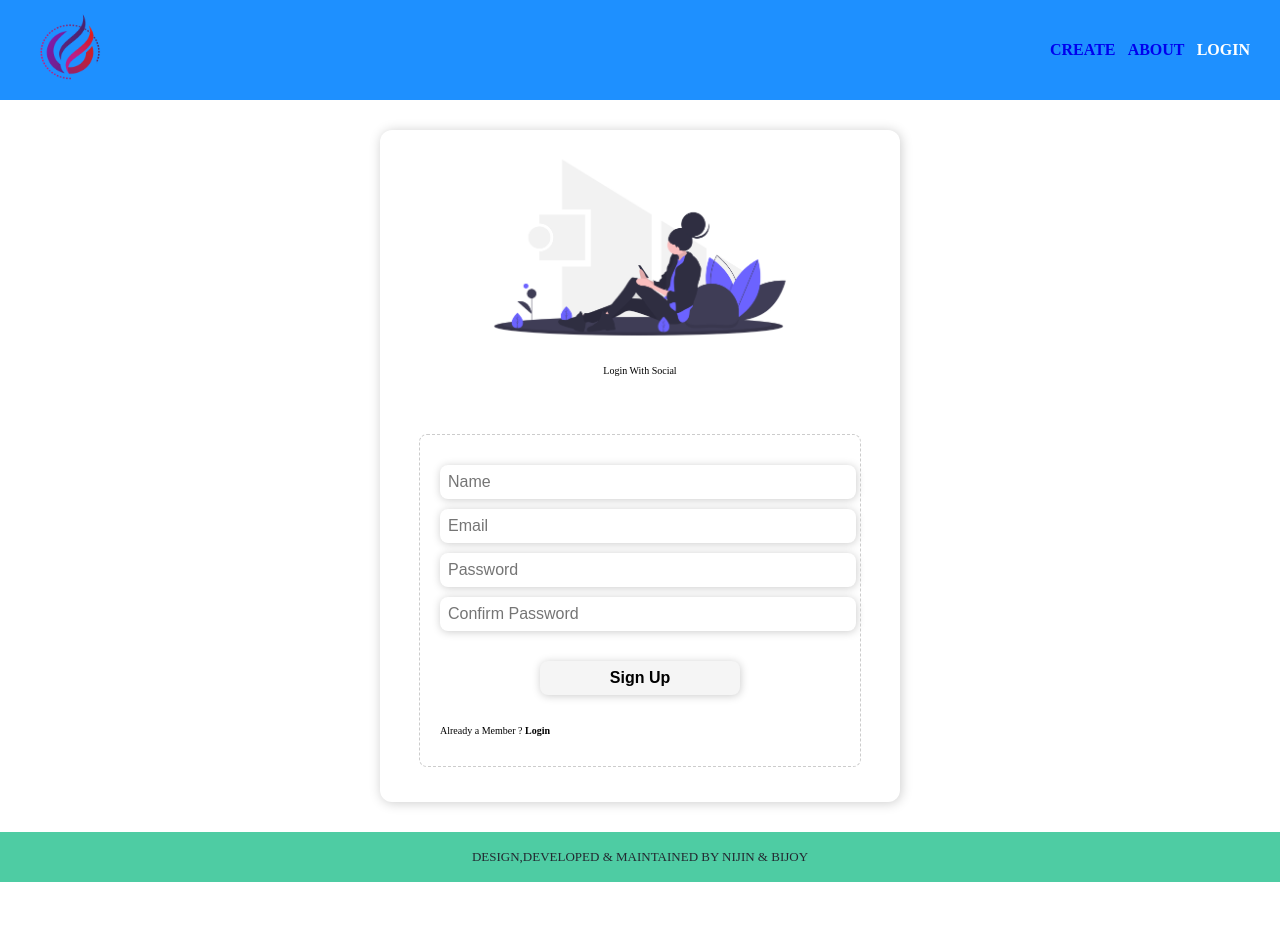
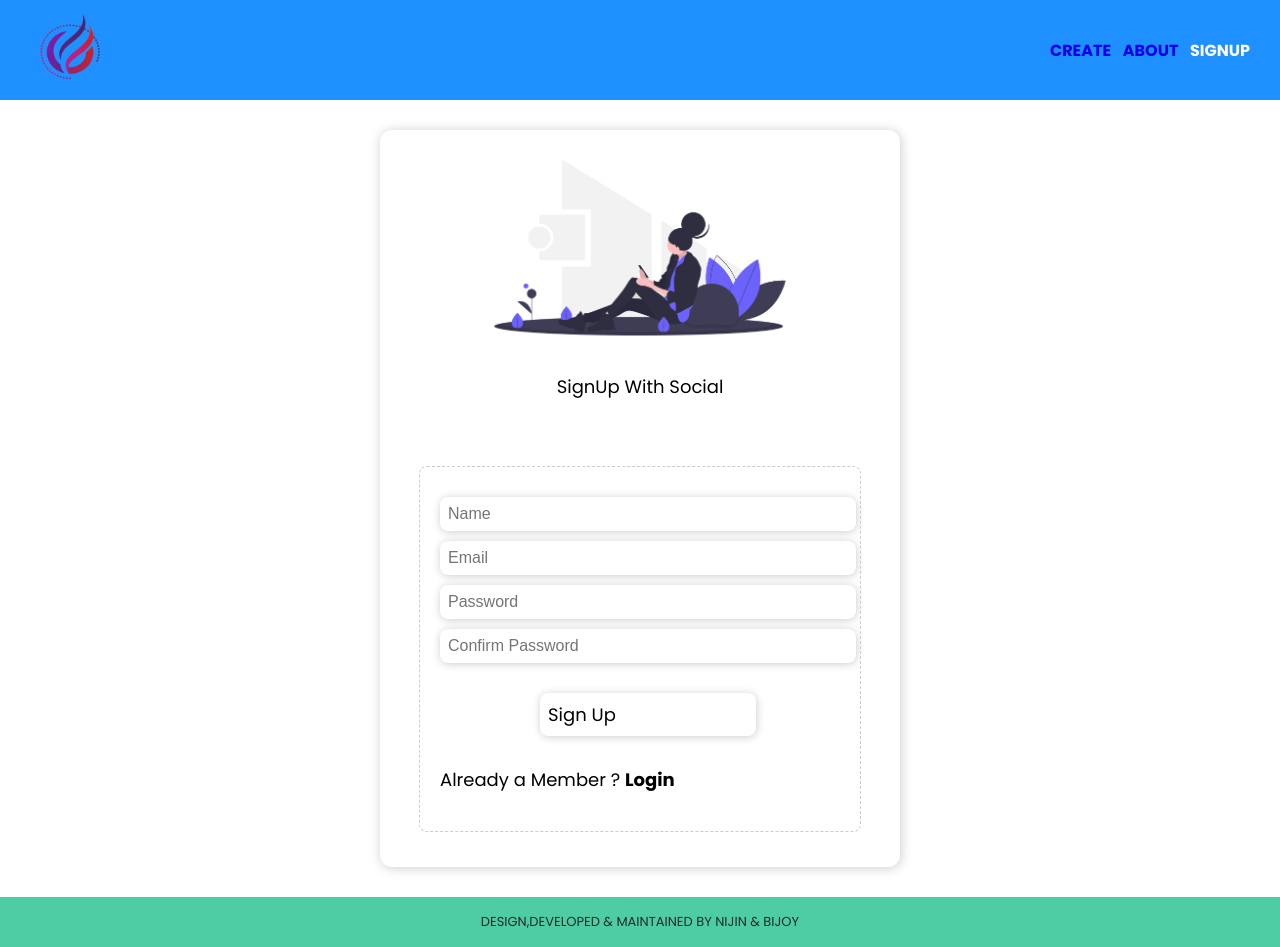
Before and after one commit to nijin26/link-shortner, a React (Create React App) app: page /auth in a window 1280 px wide. Before the commit the page ends 882 px from the top, so only its background shows below. Built offline with nearby package versions, Linux system fonts and the light colour scheme; some icons are missing.

Commit message:
Poppins font added + Auth Page Styled

```diff
--- a/package.json
+++ b/package.json
@@ -8,6 +8,7 @@
     "@testing-library/react": "^11.2.5",
     "@testing-library/user-event": "^12.8.3",
     "axios": "^0.21.1",
+    "firebase": "^8.4.1",
     "qrcode.react": "^1.0.1",
     "react": "^17.0.1",
     "react-dom": "^17.0.1",
--- a/public/index.html
+++ b/public/index.html
@@ -8,6 +8,11 @@
     <meta
       name="description"
       content="Web site created using create-react-app"
+    />
+    <link rel="preconnect" href="https://fonts.gstatic.com" />
+    <link
+      href="https://fonts.googleapis.com/css2?family=Poppins:wght@400;600;700;900&display=swap"
+      rel="stylesheet"
     />
     <link rel="apple-touch-icon" href="%PUBLIC_URL%/logo192.png" />
     <!--
@@ -24,7 +29,7 @@
       work correctly both with client-side routing and a non-root public URL.
       Learn how to configure a non-root public URL by running `npm run build`.
     -->
-    <title>React App</title>
+    <title>Astral Links - Free Link Shortner</title>
   </head>
   <body>
     <noscript>You need to enable JavaScript to run this app.</noscript>
--- a/src/Components/NavBar/NavBar.jsx
+++ b/src/Components/NavBar/NavBar.jsx
@@ -17,7 +17,7 @@ const NavBar = () => {
           About
         </NavLink>
         <NavLink to="/auth" exact activeStyle={{ color: "white" }}>
-          Login
+          SignUp
         </NavLink>
       </NavLinks>
     </AppNavBar>
--- a/src/Pages/Auth/Auth.jsx
+++ b/src/Pages/Auth/Auth.jsx
@@ -3,31 +3,29 @@ import React from "react";
 import { FaGoogle, FaGithub, FaTwitter } from "react-icons/all";
 import authImage from "../../assets/auth.png";
 
-import styles from "./Auth.module.css";
+import { Container, Social, Form, Button } from "../../styles/pages/Auth";
 
 const Auth = () => {
   return (
-    <div className={styles.container}>
+    <Container>
       <img src={authImage} alt="logo" />
-      <p>Login With Social</p>
-      <div className={styles.social}>
+      <p>SignUp With Social</p>
+      <Social>
         <FaGoogle size={28} />
         <FaTwitter size={28} />
         <FaGithub size={28} />
-      </div>
-      <form className={styles.form} onSubmit={() => console.log("Submited")}>
+      </Social>
+      <Form onSubmit={() => console.log("Submited")}>
         <input type="text" name="username" placeholder="Name" />
         <input type="mai" name="email" placeholder="Email" />
         <input type="password" name="password" placeholder="Password" />
         <input type="password" name="confirm" placeholder="Confirm Password" />
-        <button type="submit" className={styles.btn}>
-          Sign Up
-        </button>
+        <Button type="submit">Sign Up</Button>
         <p>
           Already a Member ? <b>Login</b>{" "}
         </p>
-      </form>
-    </div>
+      </Form>
+    </Container>
   );
 };
 
--- a/src/styles/globalStyle.js
+++ b/src/styles/globalStyle.js
@@ -8,6 +8,7 @@ const globalStyle = createGlobalStyle`
     body{
         margin:0;
         padding:0;
+        font-family: 'Poppins', sans-serif;
     }
 
     main {
--- a/src/Pages/Auth/Auth.module.css
+++ b/src/styles/pages/Auth.js
@@ -1,4 +1,6 @@
-.container {
+import styled from "styled-components";
+
+export const Container = styled.div`
   width: 70%;
   margin: 30px auto;
   padding: 10px;
@@ -9,28 +11,36 @@
   box-shadow: 1px 1px 12px #ccc;
   flex: 1 1;
   border-radius: 12px;
-}
+  font-size: 1.8rem;
 
-.container > img {
+  & > img {
     width: 80%;
   }
 
-.social {
+  @media (min-width: 600px) {
+    width: 500px;
+
+    & > img {
+      width: 350px;
+    }
+  }
+`;
+
+export const Social = styled.div`
   width: 130px;
   display: flex;
   justify-content: space-between;
   flex: 1 1;
   height: 30px;
-}
+`;
 
-.form {
+export const Form = styled.form`
   width: 80%;
   margin-top: 20px;
   margin-bottom: 25px;
   align-self: center;
-}
 
-.form > input {
+  & > input {
     width: 100%;
     padding: 8px;
     margin: 10px auto;
@@ -40,8 +50,9 @@
     border: none;
     box-shadow: 0.5px 1px 8px #ccc;
   }
+`;
 
-.btn {
+export const Button = styled.form`
   width: 50%;
   margin: 30px 25%;
   padding: 8px;
@@ -49,14 +60,4 @@
   outline: none;
   border: none;
   box-shadow: 0.5px 1px 8px #ccc;
-}
-
-@media (min-width: 600px) {
-  .container {
-    width: 500px;
-  }
-
-  .container > img {
-    width: 350px;
-  }
-}
+`;
--- /dev/null
+++ b/src/utils/firebase.js
@@ -0,0 +1,3 @@
+import "firebase/auth";
+
+firebase.initializeApp(firebaseConfig);
```
Also changed, not shown: 1 other file (tests, documents, lock files or other folders). Lines whose indentation alone changed are shown as unchanged.
